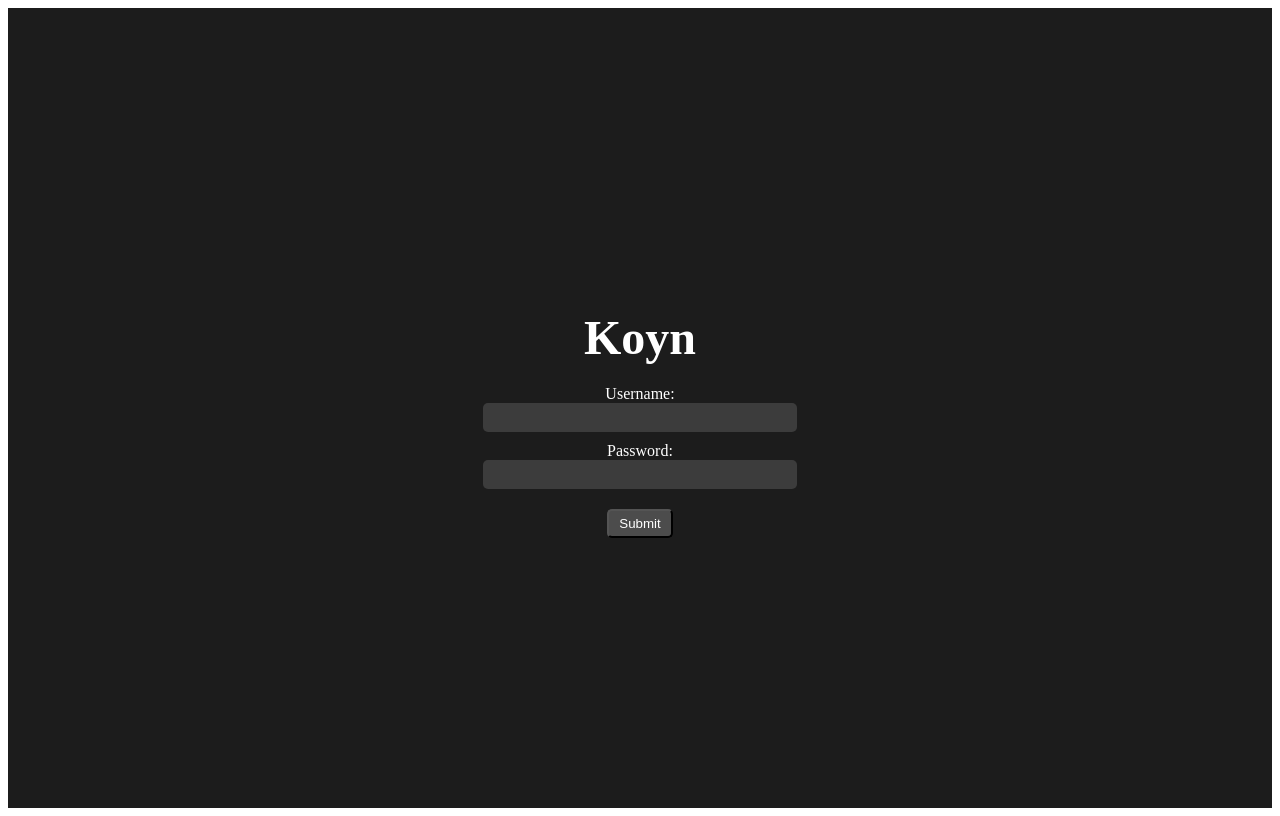
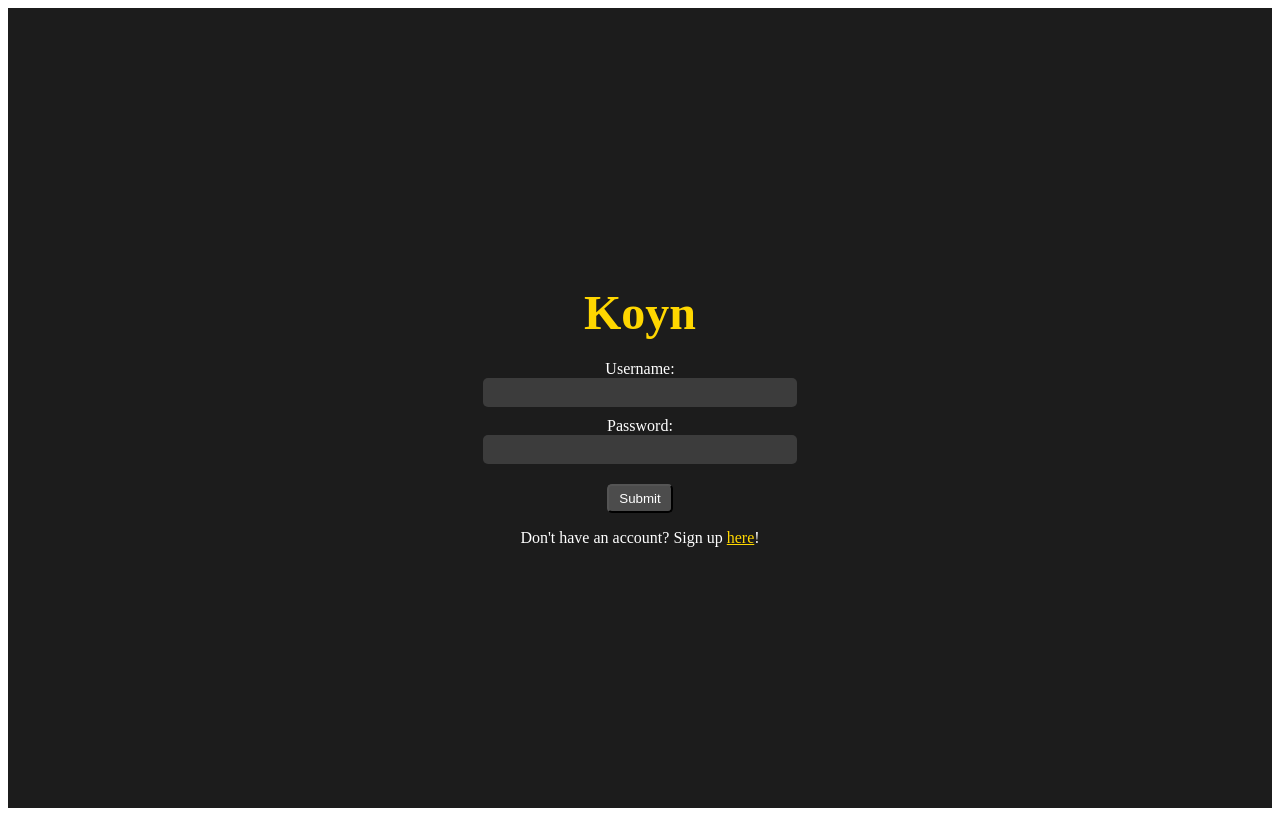
Before and after one commit to JSTRO/Koyn, a React (Create React App) app: page / in a window 1280 px wide. Built offline with nearby package versions, Linux system fonts and the light colour scheme.

Commit message:
add sign up link in Login page

```diff
--- a/src/components/Login.tsx
+++ b/src/components/Login.tsx
@@ -1,5 +1,5 @@
 import React, { useState } from 'react';
-import { useNavigate } from 'react-router-dom';
+import { useNavigate, Link } from 'react-router-dom';
 import { CSSProperties } from 'react';
 
 interface Props {
@@ -48,7 +48,7 @@ const Login = ({setCurrentUser}: Props) => {
   };
 
   const titleStyle: CSSProperties = {
-    color: 'white',
+    color: 'gold',
     fontSize: '3rem',
     marginBottom: '20px',
   };
@@ -105,6 +105,7 @@ const Login = ({setCurrentUser}: Props) => {
         <button type="submit" style={buttonStyle}>
           Submit
         </button>
+        <p>Don't have an account? Sign up <Link style={{color: 'gold'}} to="/signup" >here</Link>!</p>
       </form>
     </div>
   );
```
Also changed, not shown: 1 other file (tests, documents, lock files or other folders).
